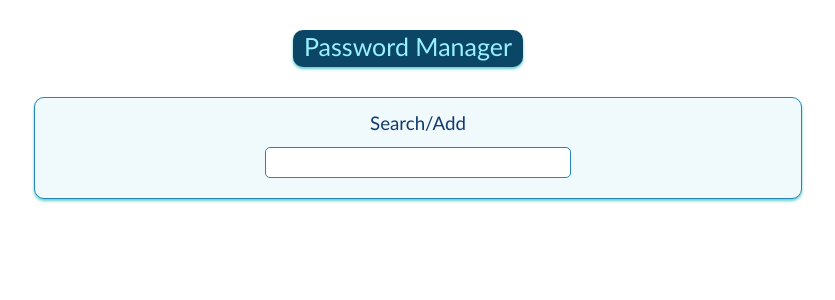
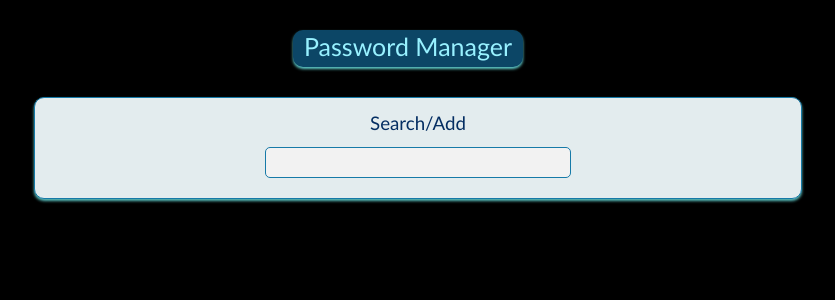
Before and after one commit to g-nxt/password-manager, a React (Create React App) app: page / in a window 1280 px wide. Shown: the top 300 px of the page, without its empty margins (222-1057 px from the left). Built offline with nearby package versions, Linux system fonts and the light colour scheme.

Commit message:
Changed body background to black

```diff
--- a/src/components/Apps/Apps.module.css
+++ b/src/components/Apps/Apps.module.css
@@ -4,9 +4,10 @@
 
 }
 
-/*body {
-    background: linear-gradient(to bottom right, #00101f, #05445E, #065778);
-}*/
+body {
+    /*background: linear-gradient(to bottom right, #00101f, #05445E, #065778);*/
+    background: black;
+}
 
 .Apps {
     width: 90%;
```
